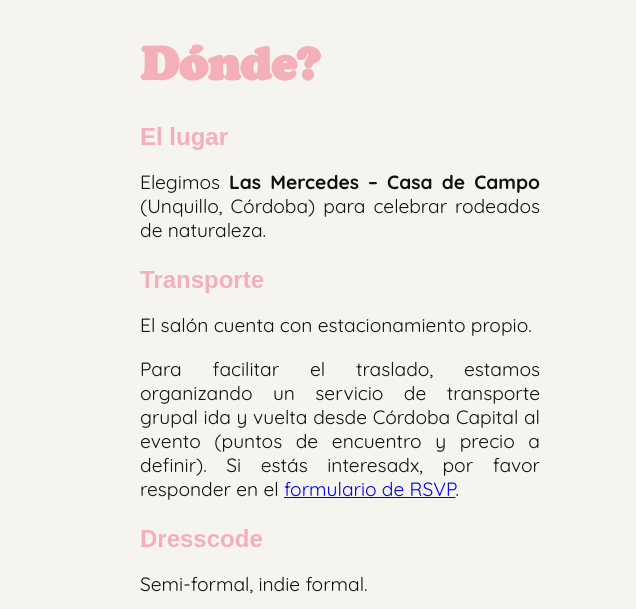
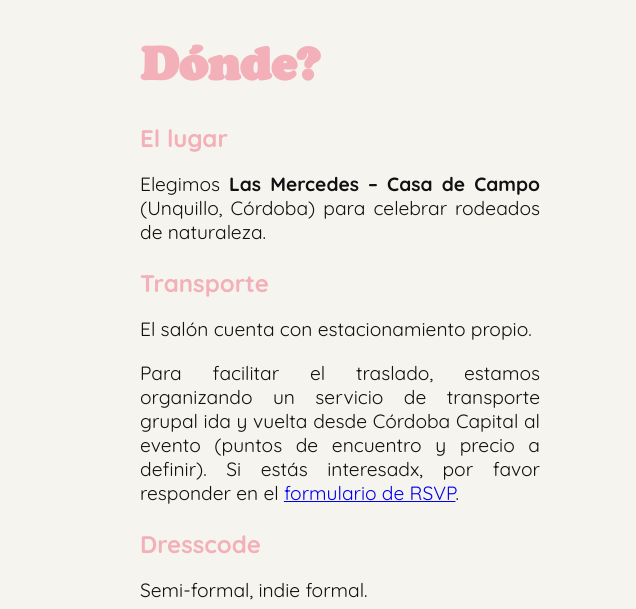
Before and after one commit to Imanosalinerospitale/Iara-Zurdo, a plain HTML site: page index.html in a window 1280 px wide. Shown: the part 2260-2869 px from the top of the page, 0-636 px from the left. Drawn offline with Linux system fonts and the light colour scheme.

Commit message:
Update index.html

```diff
--- a/index.html
+++ b/index.html
@@ -190,7 +190,7 @@
 
 
     .subtitulo-donde {
-      font-family: 'Montserrat', sans-serif;
+      font-family: 'Quicksand', sans-serif;
       font-size: 1.5rem;
       font-weight: bold;
       color: #f3b0b8;
```
